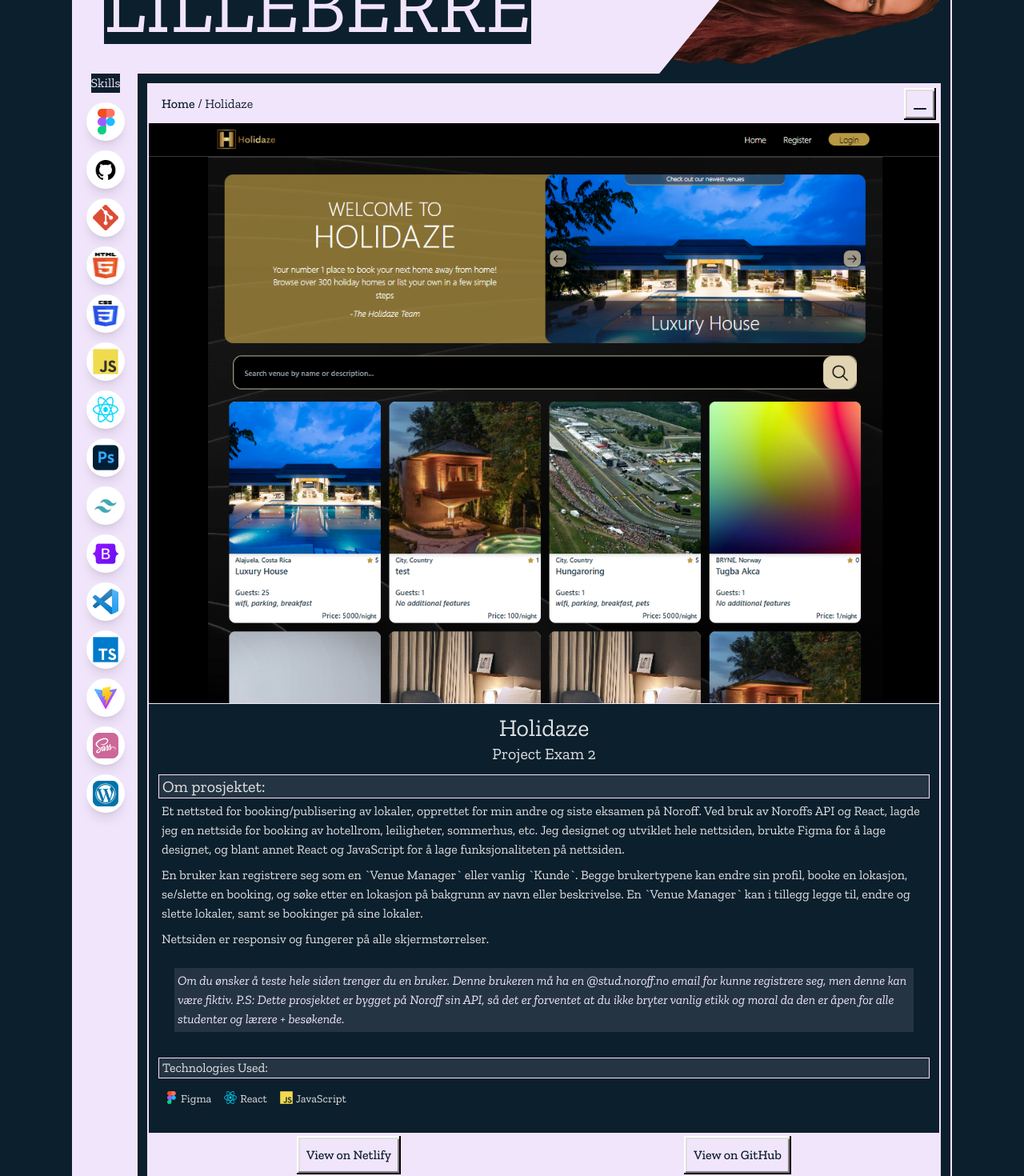
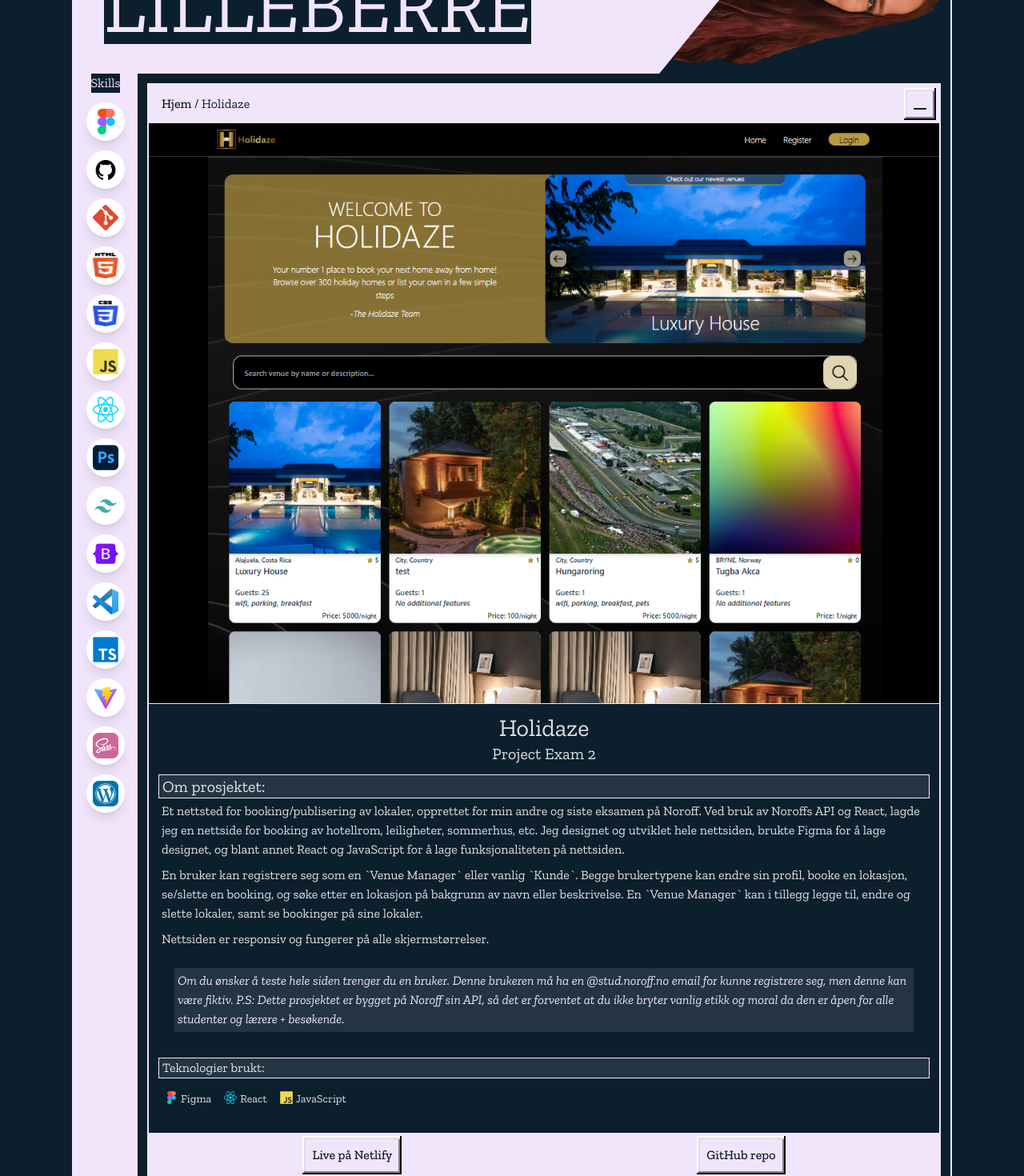
Before and after one commit to Berrinj/Portfolio2, a React (Vite) app: page /projects/1 in a window 1280 px wide. Shown: the part 220-1690 px from the top of the page at 80% size. Built offline with nearby package versions, Linux system fonts and the light colour scheme.

Commit message:
språkforvirra.no

```diff
--- a/src/Pages/Project/index.jsx
+++ b/src/Pages/Project/index.jsx
@@ -19,7 +19,7 @@
       <div className="project-details border-2 border-selago">
         <div className="topbar flex justify-between items-center p-2 bg-selago text-firefly">
           <p className="w-fit px-2">
-            <Link to="/">Home</Link> / {project.title}
+            <Link to="/">Hjem</Link> / {project.title}
           </p>
           <Link to="/">
             <div className="more-btn win-btn h-8 w-8 flex justify-center items-center">
@@ -55,7 +55,7 @@
             )}
           </div>
           <p className="border border-selago px-1 bg-selago/10">
-            Technologies Used:
+            Teknologier brukt:
           </p>
           {project.skills && project.skills.length > 0 ? (
             <ul className="flex flex-wrap gap-2 p-1 mt-2">
@@ -84,7 +84,7 @@
               )}
             </ul>
           ) : (
-            <p>No skills listed for this project.</p>
+            <p>Ingen ferdigheter nevnt for dette prosjektet.</p>
           )}
         </div>
         <div className="buttons flex flex-wrap justify-around mt-3 bg-selago p-2 text-firefly">
@@ -94,7 +94,7 @@
             rel="noreferrer"
             className="win-btn p-2"
           >
-            View on Netlify
+            Live på Netlify
           </a>
           <a
             href={project.githubUrl}
@@ -102,7 +102,7 @@
             rel="noreferrer"
             className="win-btn p-2"
           >
-            View on GitHub
+            GitHub repo
           </a>
         </div>
       </div>
```
